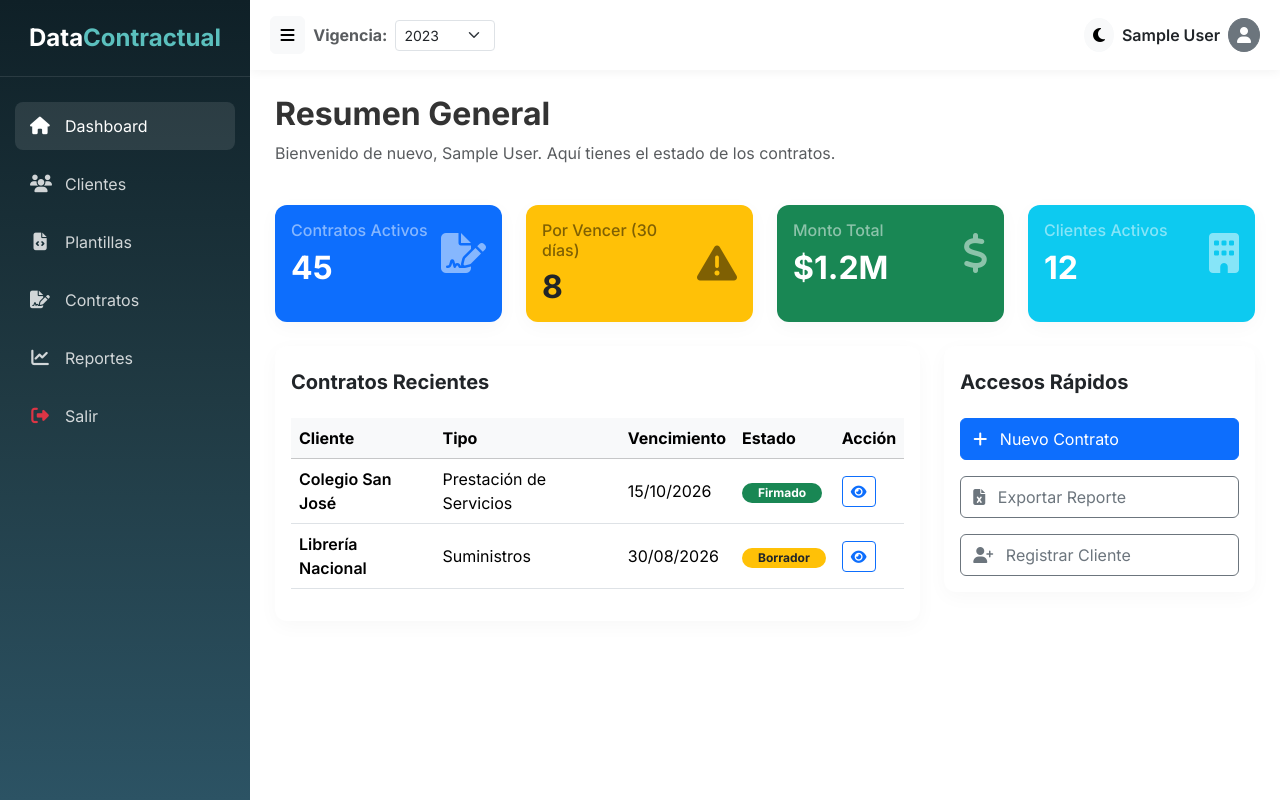
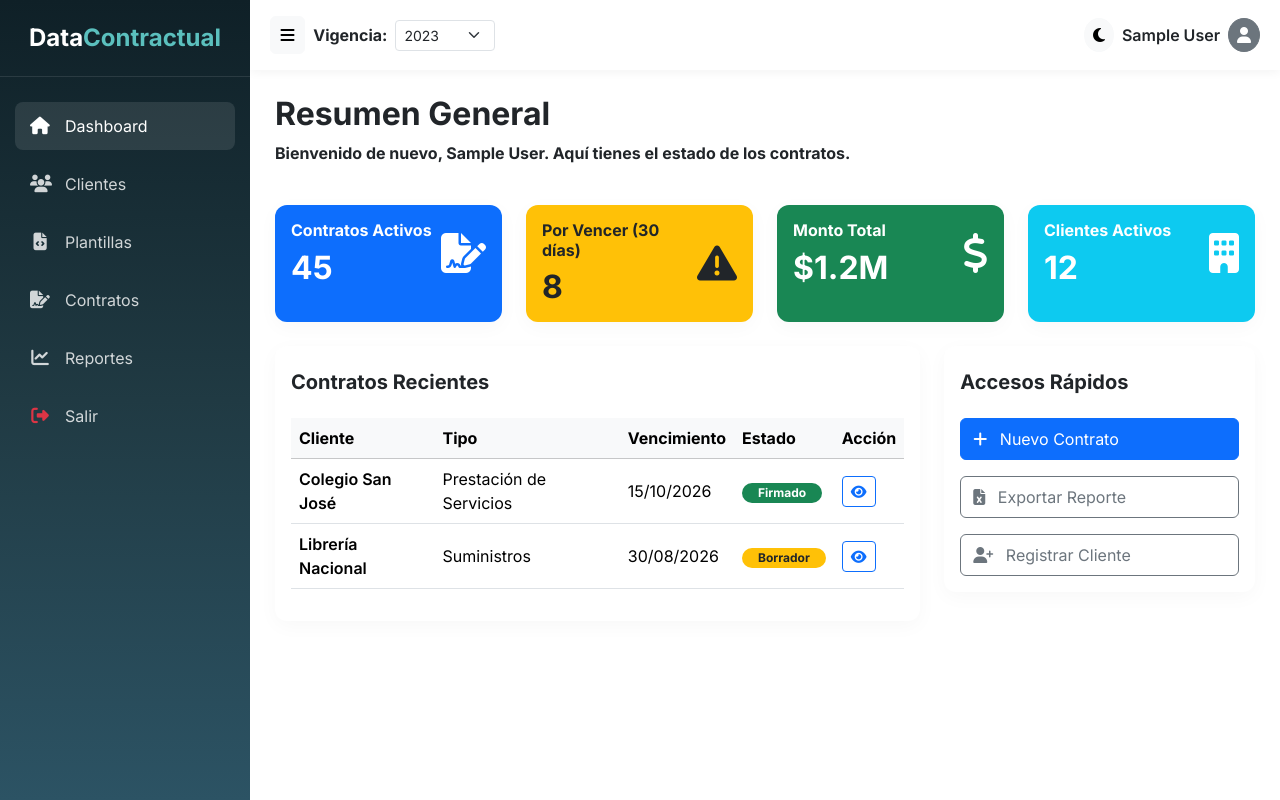
Before and after one commit to livantorres/datacontractual, a PHP site: page /dashboard in a window 1280 px wide. Run offline with PHP 8.4, Linux system fonts and the light colour scheme; the visitor is signed in with stand-in values (Sample User, id 1); data comes from the database, SQL or seed files in the repository; classes that the project's autoload settings leave out are loaded by file name; some libraries are stand-ins or nearby versions.

Commit message:
fix(ui): colores nativos dinamicos para titulos y negritas en tarjetas

```diff
--- a/App/Views/dashboard/index.php
+++ b/App/Views/dashboard/index.php
@@ -3,7 +3,7 @@
 <div class="row mb-4">
     <div class="col-12">
         <h2 class="fw-bold">Resumen General</h2>
-        <p class="text-muted">Bienvenido de nuevo, <?php echo htmlspecialchars($usuario_nombre); ?>. Aquí tienes el estado de los contratos.</p>
+        <p class="fw-bold">Bienvenido de nuevo, <?php echo htmlspecialchars($usuario_nombre); ?>. Aquí tienes el estado de los contratos.</p>
     </div>
 </div>
 
@@ -14,10 +14,10 @@
             <div class="card-body">
                 <div class="d-flex justify-content-between align-items-center">
                     <div>
-                        <h6 class="text-white-50">Contratos Activos</h6>
+                        <h6 class="fw-bold">Contratos Activos</h6>
                         <h2 class="mb-0 fw-bold">45</h2>
                     </div>
-                    <div class="fs-1 text-white-50"><i class="fas fa-file-signature"></i></div>
+                    <div class="fs-1"><i class="fas fa-file-signature"></i></div>
                 </div>
             </div>
         </div>
@@ -28,10 +28,10 @@
             <div class="card-body">
                 <div class="d-flex justify-content-between align-items-center">
                     <div>
-                        <h6 class="text-black-50">Por Vencer (30 días)</h6>
+                        <h6 class="fw-bold">Por Vencer (30 días)</h6>
                         <h2 class="mb-0 fw-bold">8</h2>
                     </div>
-                    <div class="fs-1 text-black-50"><i class="fas fa-exclamation-triangle"></i></div>
+                    <div class="fs-1"><i class="fas fa-exclamation-triangle"></i></div>
                 </div>
             </div>
         </div>
@@ -42,10 +42,10 @@
             <div class="card-body">
                 <div class="d-flex justify-content-between align-items-center">
                     <div>
-                        <h6 class="text-white-50">Monto Total</h6>
+                        <h6 class="fw-bold">Monto Total</h6>
                         <h2 class="mb-0 fw-bold">$1.2M</h2>
                     </div>
-                    <div class="fs-1 text-white-50"><i class="fas fa-dollar-sign"></i></div>
+                    <div class="fs-1"><i class="fas fa-dollar-sign"></i></div>
                 </div>
             </div>
         </div>
@@ -56,10 +56,10 @@
             <div class="card-body">
                 <div class="d-flex justify-content-between align-items-center">
                     <div>
-                        <h6 class="text-white-50">Clientes Activos</h6>
+                        <h6 class="fw-bold">Clientes Activos</h6>
                         <h2 class="mb-0 fw-bold">12</h2>
                     </div>
-                    <div class="fs-1 text-white-50"><i class="fas fa-building"></i></div>
+                    <div class="fs-1"><i class="fas fa-building"></i></div>
                 </div>
             </div>
         </div>
--- a/App/Views/layout/header.php
+++ b/App/Views/layout/header.php
@@ -22,13 +22,11 @@
         body {
             font-family: 'Inter', sans-serif;
             transition: background 0.3s, color 0.3s;
+            overflow-x: hidden;
         }
         [data-bs-theme="light"] body {
             background-color: #f8f9fa;
-        }
-        body {
-            color: #333;
-            overflow-x: hidden;
+            color: #000;
         }
         /* Sidebar Styles */
         .sidebar {
@@ -235,6 +233,7 @@
         [data-bs-theme="dark"] body {
             background: linear-gradient(180deg, #0f2027 0%, #203a43 50%, #2c5364 100%);
             background-attachment: fixed;
+            color: #fff;
         }
         [data-bs-theme="dark"] .topbar {
             background-color: rgba(33, 37, 41, 0.8) !important;
@@ -318,7 +317,7 @@
             </button>
             <span class="d-md-none fw-bold text-body me-1" style="font-size: 0.9rem; white-space: nowrap;">Data<span style="color: #5bc0be;">Contractual</span></span>
             <div class="d-none d-md-flex align-items-center">
-                <span class="fw-bold text-muted me-2">Vigencia:</span>
+                <span class="fw-bold me-2">Vigencia:</span>
                 <div style="width: 100px;">
                     <select class="form-select form-select-sm vigencia-select" id="selector_vigencia">
                         <?php
```
